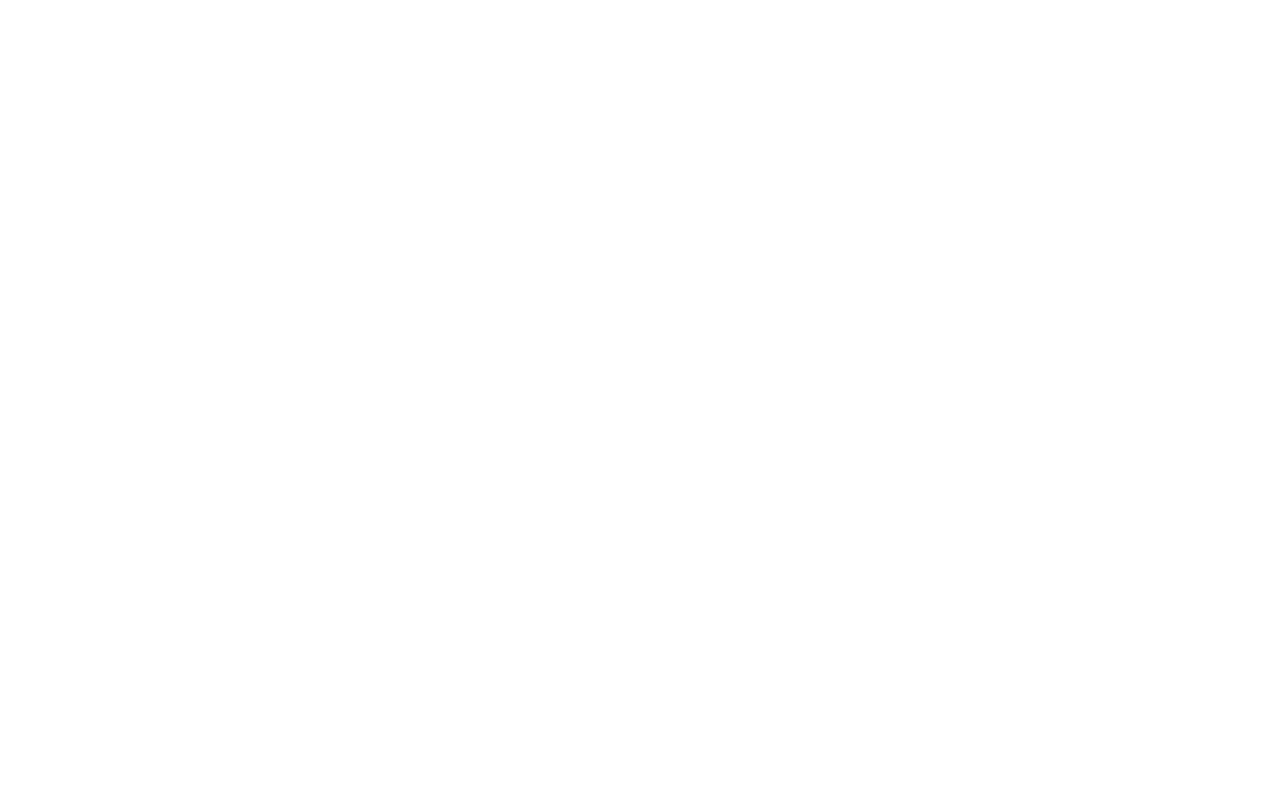
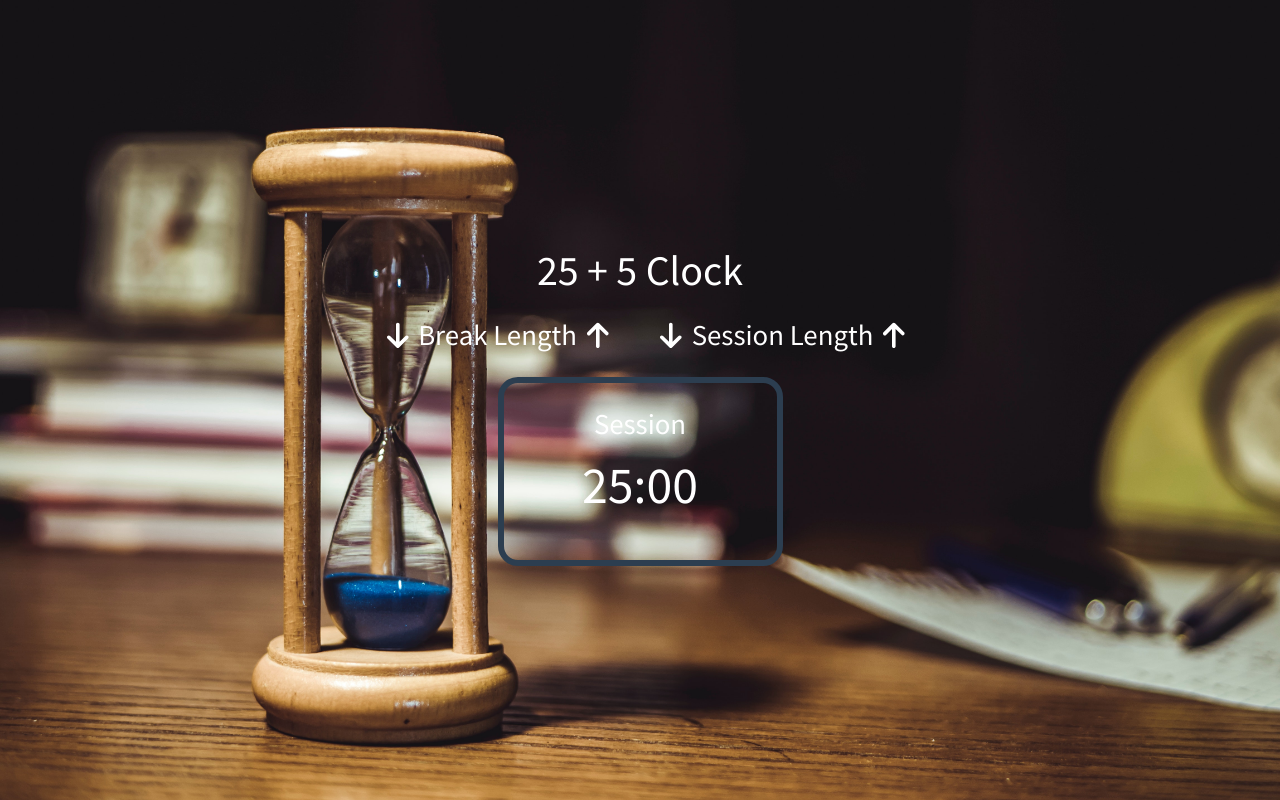
Before and after one commit to tyesh/fcc-projects, a React (Create React App) app: page /clock in a window 1280 px wide. Before the commit this address had no page. Built offline with nearby package versions, Linux system fonts and the light colour scheme.

Commit message:
Added styles for the clock component

```diff
--- a/src/App.js
+++ b/src/App.js
@@ -1,6 +1,7 @@
 import React from 'react';
 import { BrowserRouter, Route, Routes } from 'react-router-dom';
 import Calculator from './components/Calculator';
+import Clock from './components/Clock';
 import DrumMachine from './components/DrumMachine';
 import MarkdownPreviewer from './components/MarkdownPreviewer';
 import QuotesPage from './components/QuotesPage';
@@ -13,6 +14,7 @@
         <Route path='/markdown' element={<MarkdownPreviewer />} />
         <Route path='/drummachine' element={<DrumMachine />} />
         <Route path='/calculator' element={<Calculator />} />
+        <Route path='/clock' element={<Clock />} />
       </Routes>
     </BrowserRouter>
   );
--- /dev/null
+++ b/src/components/Clock.js
@@ -0,0 +1,82 @@
+import React from 'react';
+import { Col, Container, Row } from 'react-bootstrap';
+import { FontAwesomeIcon } from '@fortawesome/react-fontawesome';
+import { faArrowUp, faArrowDown } from '@fortawesome/free-solid-svg-icons';
+import bgImage from '../resources/bg/clockbg.jpg';
+
+const Clock = () => {
+  return (
+    <main
+      style={{
+        background: `url(${bgImage}) 50%/cover no-repeat`,
+        minHeight: '100vh',
+      }}
+    >
+      <Container style={{ minHeight: '100vh' }}>
+        <Row
+          className='justify-content-center align-items-center'
+          style={{
+            minHeight: '100vh',
+          }}
+        >
+          <Col sm={12} md={6} className='clock-layout'>
+            <h1
+              className='text-center p-3'
+              style={{ color: '#fff', lineHeight: '40px', fontSize: '42px' }}
+            >
+              25 + 5 Clock
+            </h1>
+            <Row>
+              <Col
+                sm={6}
+                className='d-flex flex-row justify-content-center align-items-center'
+                style={{ marginBottom: 0 }}
+              >
+                <FontAwesomeIcon
+                  icon={faArrowDown}
+                  color='#000'
+                  className='arrowBtn'
+                  //onClick={() => setEditorMax(!editorMax)}
+                />
+                <p style={{ margin: '0 10px' }}>Break Length</p>
+                <FontAwesomeIcon
+                  icon={faArrowUp}
+                  color='#000'
+                  className='arrowBtn'
+                  //onClick={() => setEditorMax(!editorMax)}
+                />
+              </Col>
+              <Col
+                sm={6}
+                className='d-flex flex-row justify-content-center align-items-center'
+                style={{ marginBottom: 0 }}
+              >
+                <FontAwesomeIcon
+                  icon={faArrowDown}
+                  color='#000'
+                  className='arrowBtn'
+                  //onClick={() => setEditorMax(!editorMax)}
+                />
+                <p style={{ margin: '0 10px' }}>Session Length</p>
+                <FontAwesomeIcon
+                  icon={faArrowUp}
+                  color='#000'
+                  className='arrowBtn'
+                  //onClick={() => setEditorMax(!editorMax)}
+                />
+              </Col>
+            </Row>
+            <Row className='justify-content-center'>
+              <Col xs={6} className='timer text-center'>
+                Session
+                <p className='label'>25:00</p>
+              </Col>
+            </Row>
+          </Col>
+        </Row>
+      </Container>
+    </main>
+  );
+};
+
+export default Clock;
--- a/src/index.css
+++ b/src/index.css
@@ -325,3 +325,28 @@
   font-weight: bold;
   box-shadow: 1px 1px 1px 1px rgba(0, 0, 0, 0.2);
 }
+
+/*------------Clock styles-------------*/
+
+.clock-layout {
+  font-size: 1.8em;
+  color: #fff;
+  /*background-color: var(--clouds);*/
+}
+
+.arrowBtn {
+  color: #fff;
+  cursor: pointer;
+}
+
+.timer {
+  /*font-size: 1.8em;*/
+  border: 6px solid var(--midnight-blue);
+  border-radius: 20px;
+  padding: 20px;
+  margin-top: 20px;
+}
+
+.timer .label {
+  font-size: 1.8em;
+}
```
Also changed, not shown: src/resources/bg/clockbg.jpg (added).
